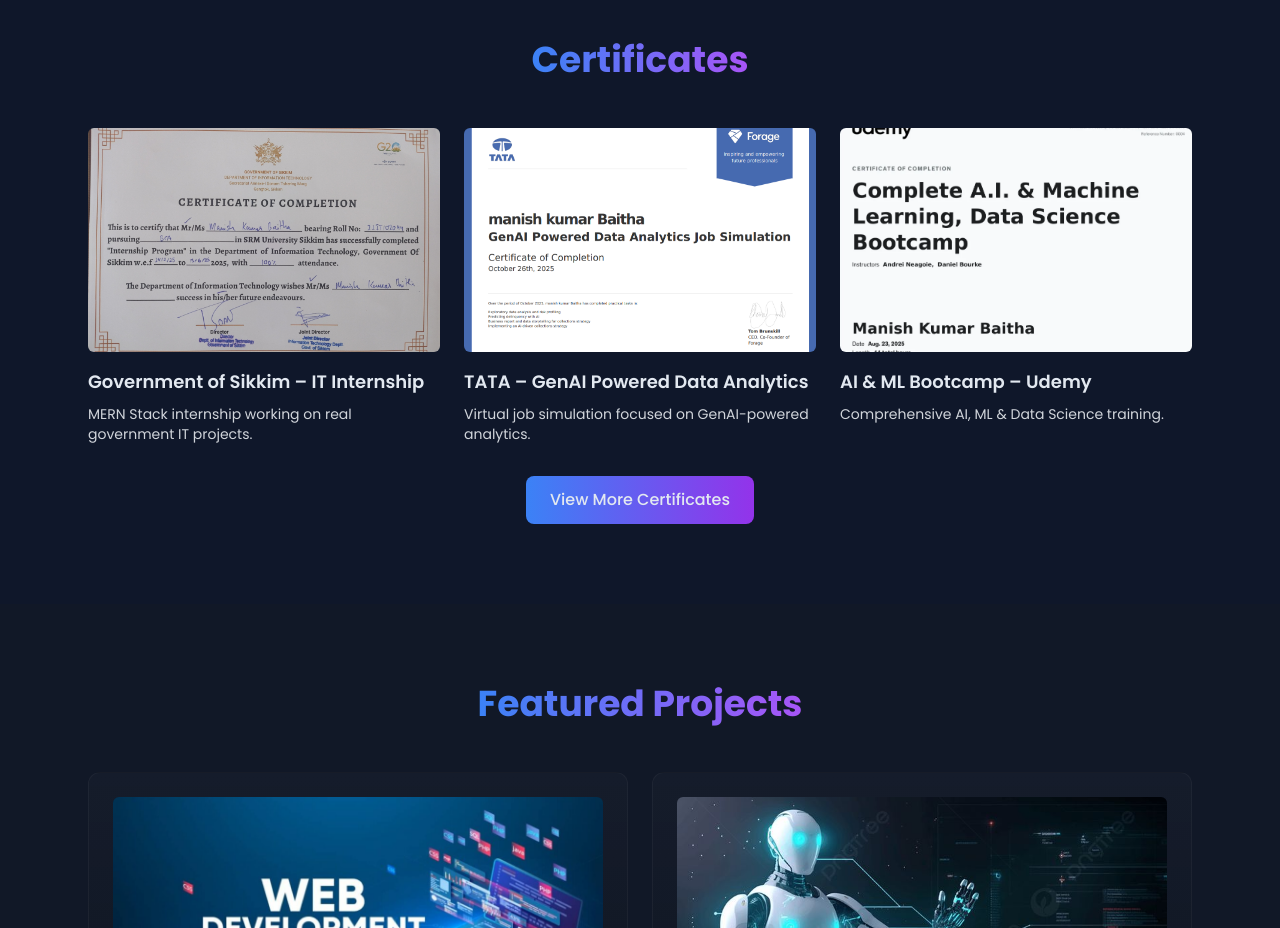
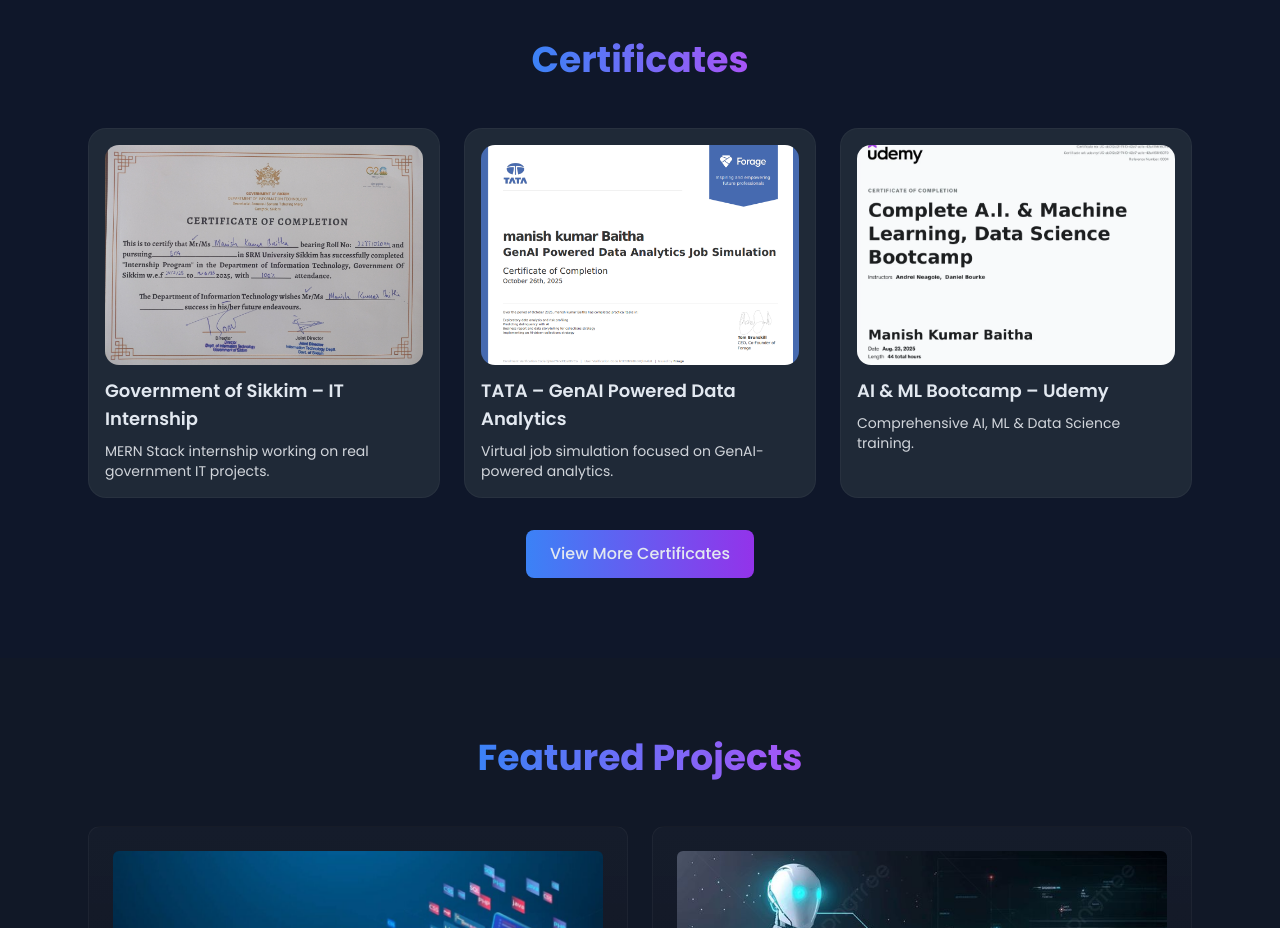
Before and after one commit to manishkr6/Portfolio, a React (Vite) app: page / in a window 1280 px wide. Shown: the part 2160-3088 px from the top of the page. Built offline with nearby package versions, Linux system fonts and the light colour scheme.

Commit message:
Use unified certificate-card layout on Home certificates

```diff
--- a/src/components/Certificate.jsx
+++ b/src/components/Certificate.jsx
@@ -13,11 +13,11 @@ const Certificate = () => {
 
         <div className="grid grid-cols-1 sm:grid-cols-2 md:grid-cols-3 gap-6 animate-fade-in delay-100 certificate-grid">
           {homeCertificates.map((cert) => (
-            <div key={cert.id}>
+            <div key={cert.id} className="certificate-card">
               <img
                 src={cert.image}
                 alt={cert.title}
-                className="w-full h-56 object-cover rounded-md"
+                className="certificate-img"
               />
 
               <h3 className="text-lg font-semibold mt-4">{cert.title}</h3>
```
